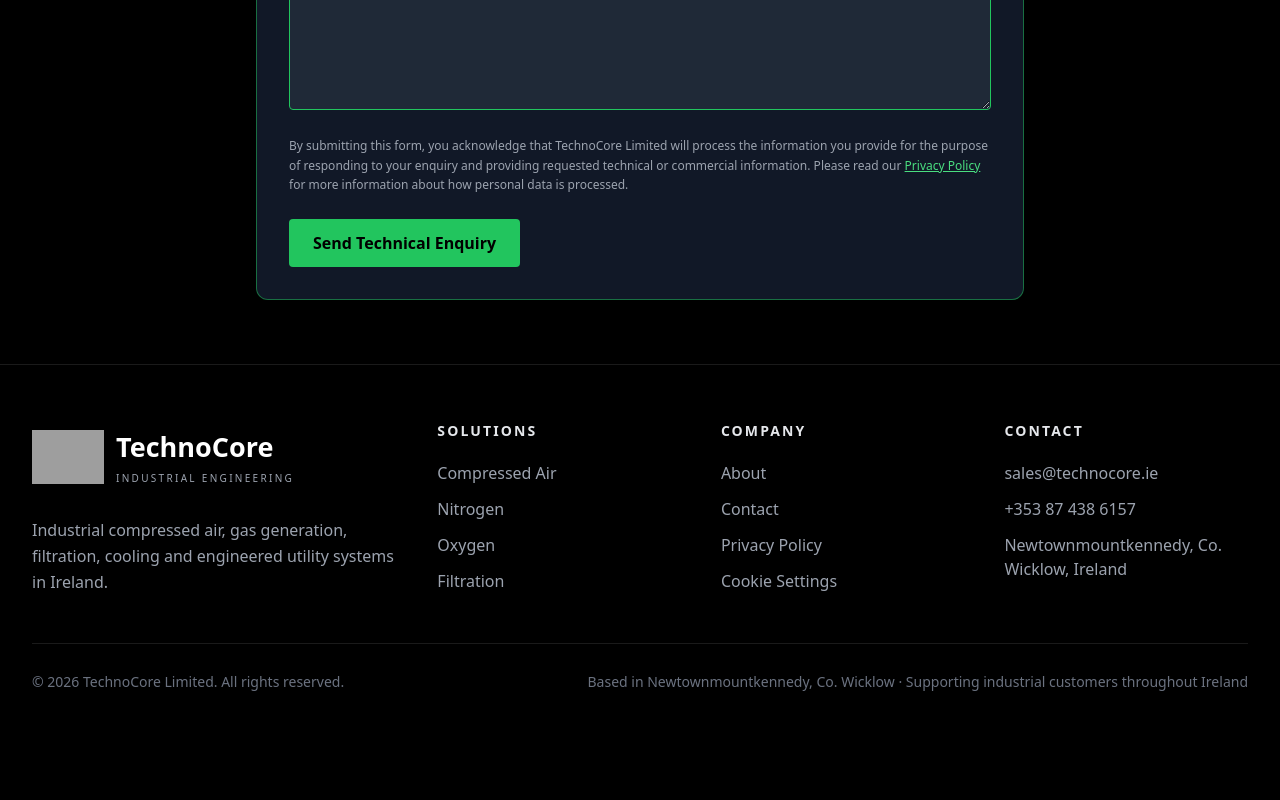
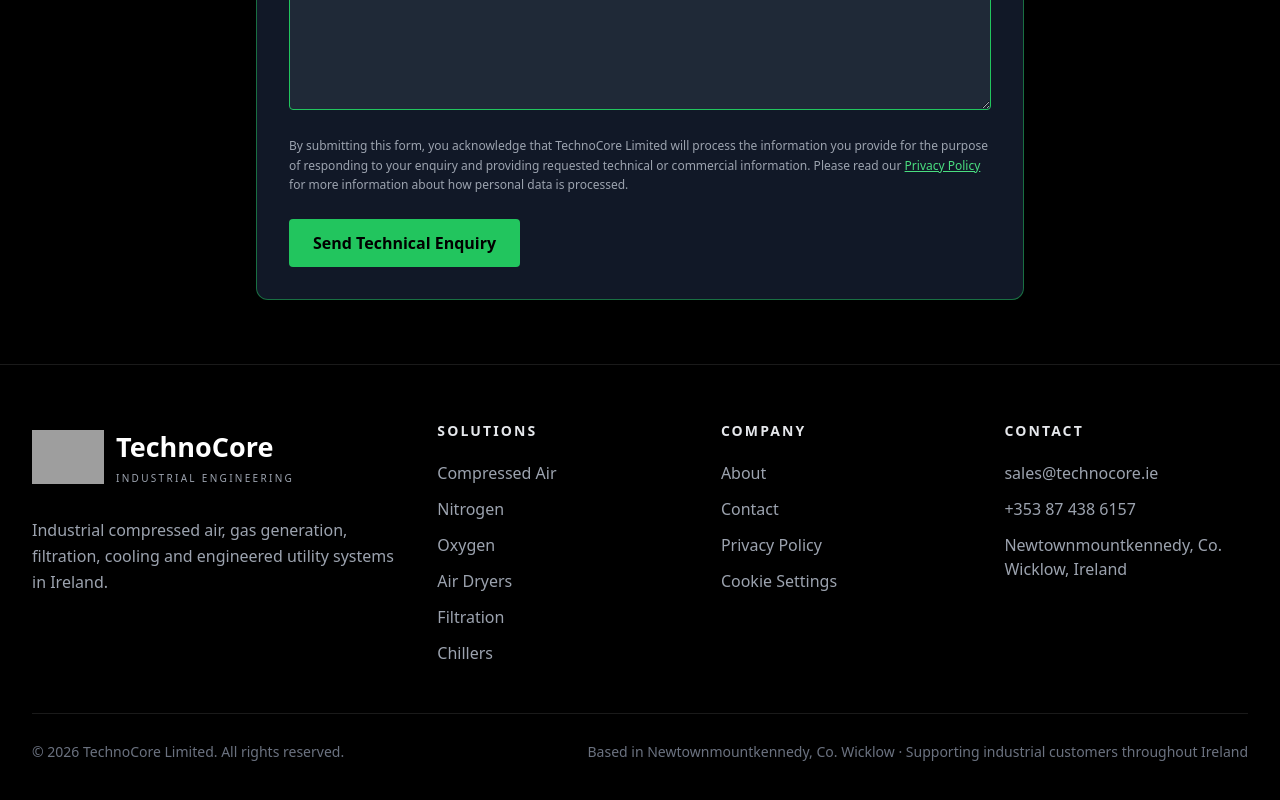
Before and after one commit to Zakkom/technocore-site, a Next.js app: page /compressed-air-treatment-ireland in a window 1280 px wide. Shown: the part 6348-7148 px from the top of the page. Before the commit the page ends 7096 px from the top, so only its background shows below. Built offline with nearby package versions, Linux system fonts and the light colour scheme; grey boxes are pictures that could not be loaded.

Commit message:
SEO: Air Dryers + Chillers в футере compressed-air-treatment-ireland

```diff
--- a/pages/compressed-air-treatment-ireland.js
+++ b/pages/compressed-air-treatment-ireland.js
@@ -724,10 +724,24 @@
           </Link>
 
           <Link
+            href="/products/air-dryers"
+            className="block hover:text-green-400"
+          >
+            Air Dryers
+          </Link>
+
+          <Link
             href="/products/filtration"
             className="block hover:text-green-400"
           >
             Filtration
+          </Link>
+
+          <Link
+            href="/products/chillers"
+            className="block hover:text-green-400"
+          >
+            Chillers
           </Link>
         </div>
       </div>
```
